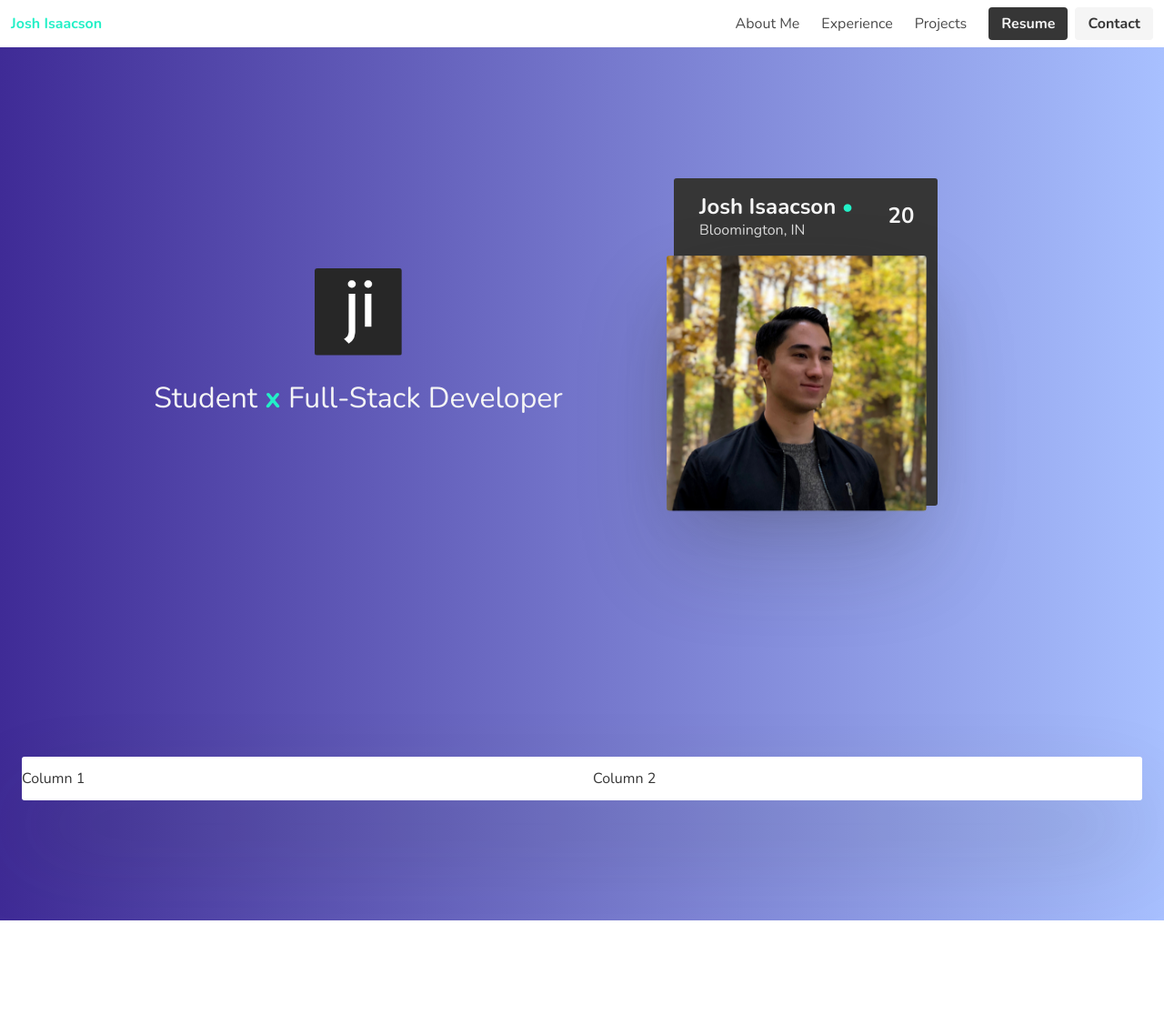
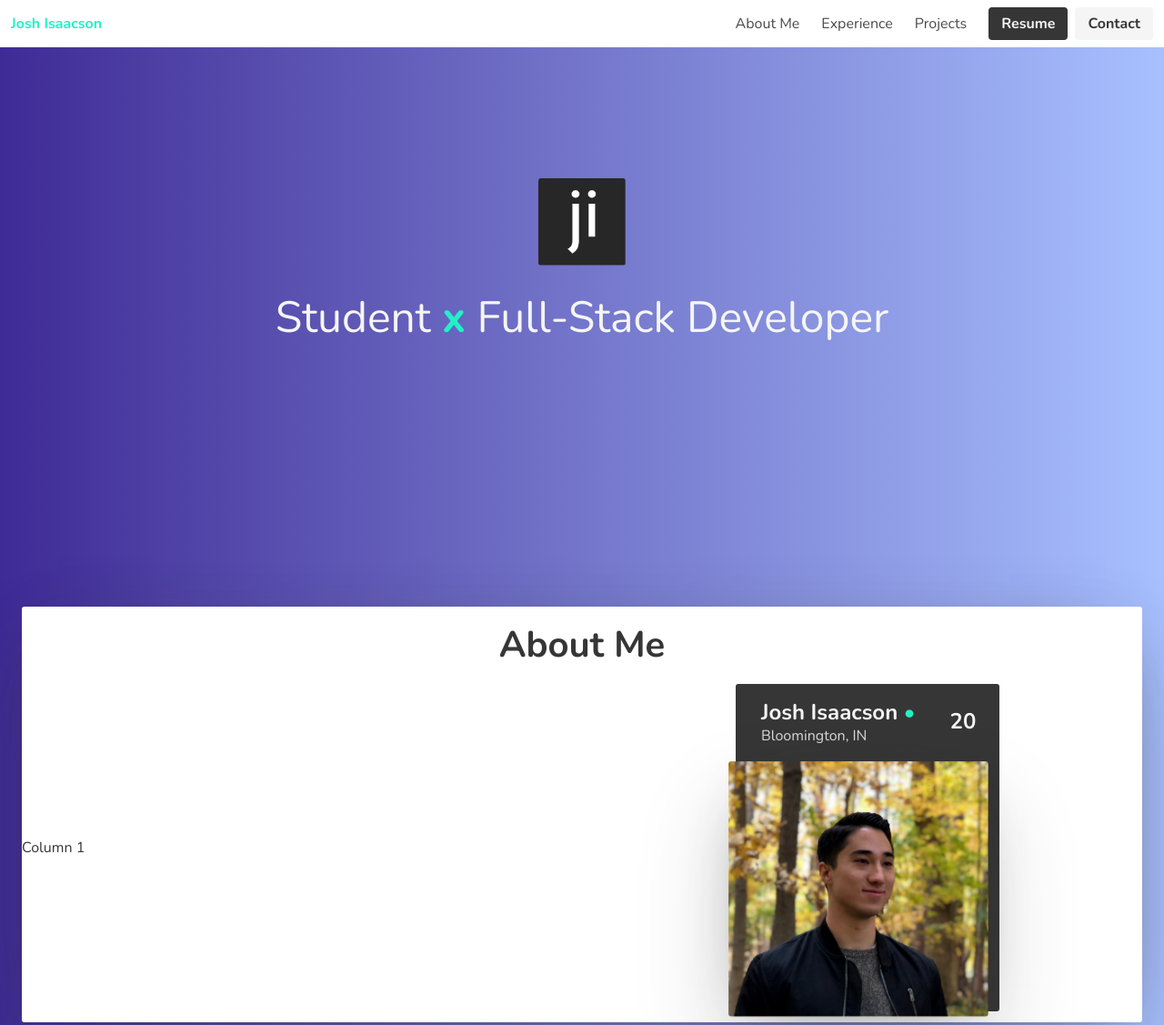
Before and after one commit to jsisaacs/portfolio, a website: page index.html in a window 1280 px wide. Shown: the top 1127 px of the page at 91% size. Before the commit the page ends 1012 px from the top, so only its background shows below. Drawn offline with nearby package versions, Linux system fonts and the light colour scheme.

Commit message:
added About Me title

```diff
--- a/css/extensions.css
+++ b/css/extensions.css
@@ -14,7 +14,7 @@
     border-radius: 3px;
 }
 
-.subtitle.is-3.has-text-light {
+.subtitle.is-1.has-text-light {
     padding-top: 20px;
 }
 
@@ -54,9 +54,13 @@
     height: 275px;
 }
 
-.about-container {
+.aboutme-container {
     box-shadow: 0 9px 70px -40px rgba(51, 51, 51, 0.7), 0 50px 100px 0 rgba(51, 51, 51, 0.2);
     background-color: white;
     border-radius: 3px;
-    /* height: 500px; */
 }
+
+.title.is-2.has-text-dark {
+    padding-top: 20px;
+    padding-bottom: 20px;
+}
--- a/index.html
+++ b/index.html
@@ -66,18 +66,29 @@
 
         <!-- Hero -->
         <section class="hero is-light is-bold is-medium">
+            <div class="hero-body has-text-centered">
+                <figure class="image is-96x96">
+                    <img id="logo-dark" src="./assets/ji-logo-dark.png" width="96px" alt="Josh Isaacson Logo (dark)">
+                </figure>
+                <p class="subtitle is-1 has-text-light">Student <strong class="has-text-link">x</strong> Full-Stack Developer</p>
+            </div>
+        </section>
+
+        <!-- About Me -->
+        <section class="hero is-medium is-light is-bold">
             <div class="hero-body">
-                <div class="container">
+                <div class="aboutme-container">
+                    <div class="aboutme-title has-text-centered">
+                        <p class="title is-2 has-text-dark">
+                            About Me
+                        </p>
+                    </div>
                     <div class="columns is-vcentered">
-                        <div class="hero column is-6 has-text-centered">
-                            <!-- <p class="title is-1 has-text-light">Josh Isaacson</p> -->
-                            <figure class="image is-96x96">
-                                <img id="logo-dark" src="./assets/ji-logo-dark.png" width="96px" alt="Josh Isaacson Logo (dark)">
-                            </figure>
-                            <p class="subtitle is-3 has-text-light">Student <strong class="has-text-link">x</strong> Full-Stack Developer</p>
+                        <div class="column is-6">
+                            Column 1
                         </div>
                         <div class="column is-6">
-                            <div class="level">
+                        <div class="level">
                                 <div class="level-item">
                                     <div class="profile-container" data-tilt data-tilt-reverse="true" data-tilt-scale="1.05" >
                                         <div class="columns is-mobile">
@@ -101,23 +112,6 @@
             </div>
         </section>
 
-        <!-- About Me -->
-        <section class="hero is-medium is-light is-bold">
-            <div class="hero-body">
-                <div class="about-container">
-                    <div class="columns is-vcentered">
-                        <div class="column is-6">
-                            Column 1
-                        </div>
-                        <div class="column is-6">
-                            Column 2
-                        </div>
-                    </div>
-                </div>
-            </div>
-        </section>
-
-
         <script type="text/javascript" src="js/vanilla-tilt.js"></script>
     </body>
 </html>
```
